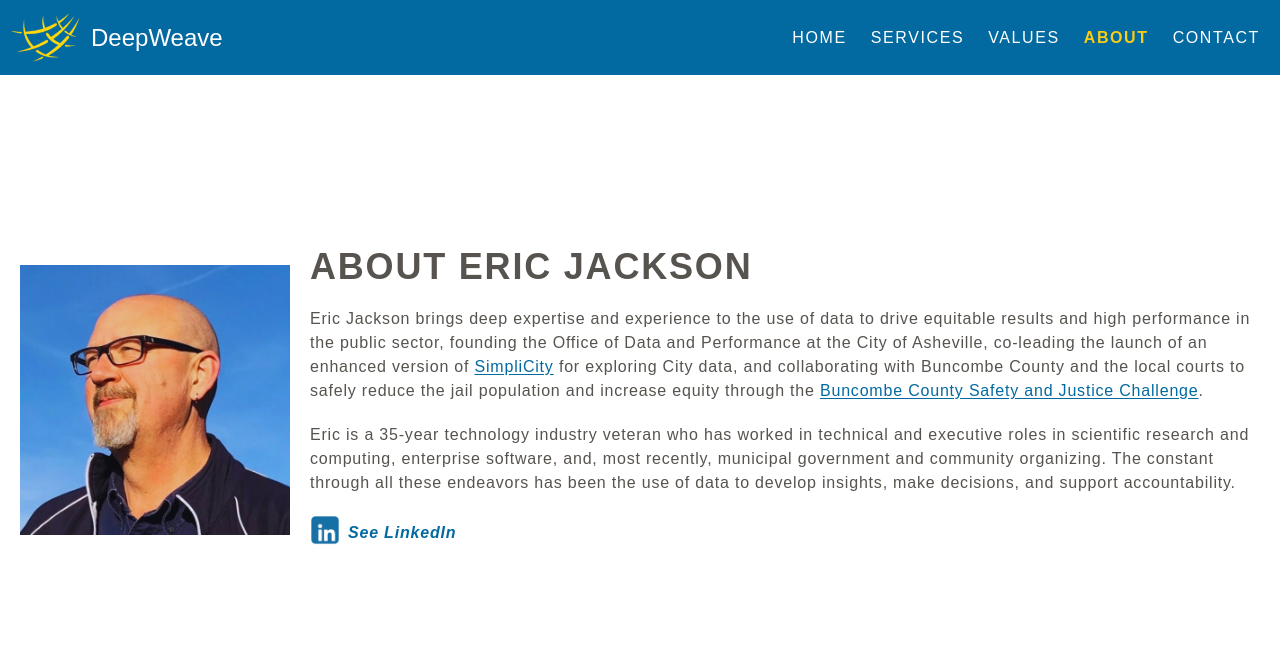
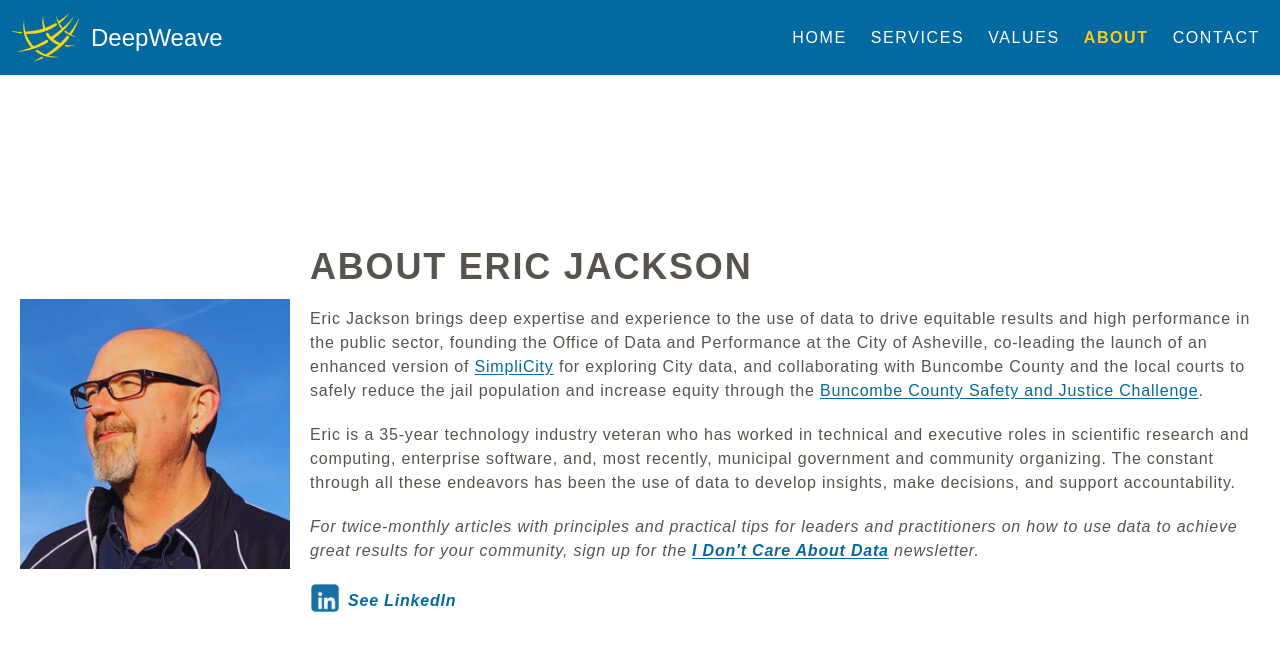
Before and after one commit to DeepWeave/deepweave-website, a Next.js app: page /about in a window 1280 px wide. Shown: the top 650 px of the page. Built offline with nearby package versions, Linux system fonts and the light colour scheme.

Commit message:
Adding to about page as well.

```diff
--- a/src/app/about/page.tsx
+++ b/src/app/about/page.tsx
@@ -40,6 +40,17 @@ export default function About() {
 						endeavors has been the use of data to develop insights, make
 						decisions, and support accountability.
 					</p>
+					<p className='text-stone-600 mt-5 italic text-center tracking-wider px-20 md:text-left md:px-0 md:w-full'>
+						For twice-monthly articles with principles and practical tips
+						for leaders and practitioners on how to use data to achieve
+						great results for your community, sign up for the&nbsp;
+						<a href="https://deepweave.substack.com/" target="_blank" rel='noopener noreferrer'>
+							<span className='text-sky-700 italic font-semibold tracking-wider underline underline-offset-2 mt-3 hover:text-sky-800'>
+								I Don&apos;t Care About Data
+							</span> newsletter
+						</a>.
+					</p>
+
 					<LinkedLogo_hover />
 				</div>
 			</div>
--- a/src/app/services/page.tsx
+++ b/src/app/services/page.tsx
@@ -71,8 +71,12 @@ export default function Services() {
 						<p className='text-stone-600 mt-5 text-center tracking-wider italic w-3/4 text-xl md:text-left md:w-full'>
 							For twice-monthly articles with principles and practical tips
 							for leaders and practitioners on how to use data to achieve
-							great results for your community, sign up for
-							the <a href="https://deepweave.substack.com/" target="_blank"><em>I Don&apos;t Care About Data</em> newsletter</a>.
+							great results for your community, sign up for the&nbsp;
+							<a href="https://deepweave.substack.com/" target="_blank" rel='noopener noreferrer'>
+								<span className='text-sky-700 text-xl italic font-semibold tracking-wider underline underline-offset-2 mt-3 hover:text-sky-800'>
+									I Don&apos;t Care About Data
+								</span> newsletter
+							</a>.
 						</p>
 					</div>
 					{/* Text describing services */}
```
